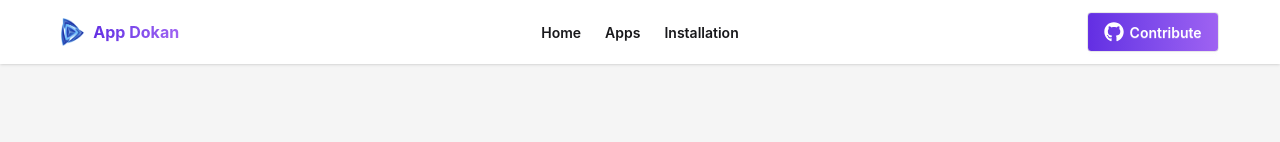
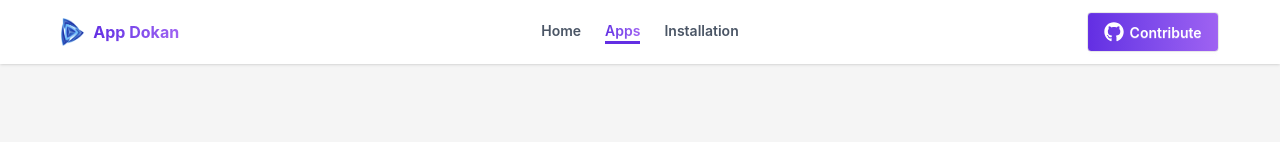
Before and after one commit to Shashuvo/App-Dokan, a React (Vite) app: page /apps/1 in a window 1280 px wide. Shown: the top 142 px of the page. Built offline with nearby package versions, Linux system fonts and the light colour scheme.

Commit message:
active navigation highlight added

```diff
--- a/src/Components/Navbar/Navbar.jsx
+++ b/src/Components/Navbar/Navbar.jsx
@@ -4,18 +4,27 @@ import logo from "../../assets/logo.png"
 import { FaGithub } from 'react-icons/fa';
 
 const Navbar = () => {
+    const navClass = ({ isActive }) =>
+        `font-semibold transition-colors ${isActive
+            ? 'bg-linear-to-r from-[#632EE3] to-[#9F62F2] bg-clip-text text-transparent border-b-3 border-[#632EE3]'
+            : 'text-gray-600 hover:text-[#632EE3]'
+        }`;
+
     const links = <>
-        <NavLink to="/" className="font-semibold">Home</NavLink>
-        <NavLink to="/apps" className="font-semibold">Apps</NavLink>
-        <NavLink to="/installedApps" className="font-semibold">Installation</NavLink>
+        <NavLink to="/" end className={navClass}>Home</NavLink>
+        <NavLink to="/apps" className={navClass}>Apps</NavLink>
+        <NavLink to="/installedApps" className={navClass}>Installation</NavLink>
     </>
+
     return (
         <div className='bg-white shadow-sm'>
             <div className="navbar w-full md:w-11/12 mx-auto">
                 <div className="navbar-start">
                     <div className="dropdown">
                         <div tabIndex={0} role="button" className="btn btn-ghost lg:hidden">
-                            <svg xmlns="http://www.w3.org/2000/svg" className="h-5 w-5" fill="none" viewBox="0 0 24 24" stroke="currentColor"> <path strokeLinecap="round" strokeLinejoin="round" strokeWidth="2" d="M4 6h16M4 12h8m-8 6h16" /> </svg>
+                            <svg xmlns="http://www.w3.org/2000/svg" className="h-5 w-5" fill="none" viewBox="0 0 24 24" stroke="currentColor">
+                                <path strokeLinecap="round" strokeLinejoin="round" strokeWidth="2" d="M4 6h16M4 12h8m-8 6h16" />
+                            </svg>
                         </div>
                         <ul
                             tabIndex="-1"
@@ -34,7 +43,9 @@ const Navbar = () => {
                     </ul>
                 </div>
                 <div className="navbar-end">
-                    <a href='https://github.com/Shashuvo' target='_blank' className="btn bg-linear-to-r from-[#632EE3] to-[#9F62F2] text-white font-semibold"><FaGithub className='w-5 h-5' /> Contribute</a>
+                    <a href='https://github.com/Shashuvo' target='_blank' className="btn bg-linear-to-r from-[#632EE3] to-[#9F62F2] text-white font-semibold">
+                        <FaGithub className='w-5 h-5' /> Contribute
+                    </a>
                 </div>
             </div>
         </div>
```
